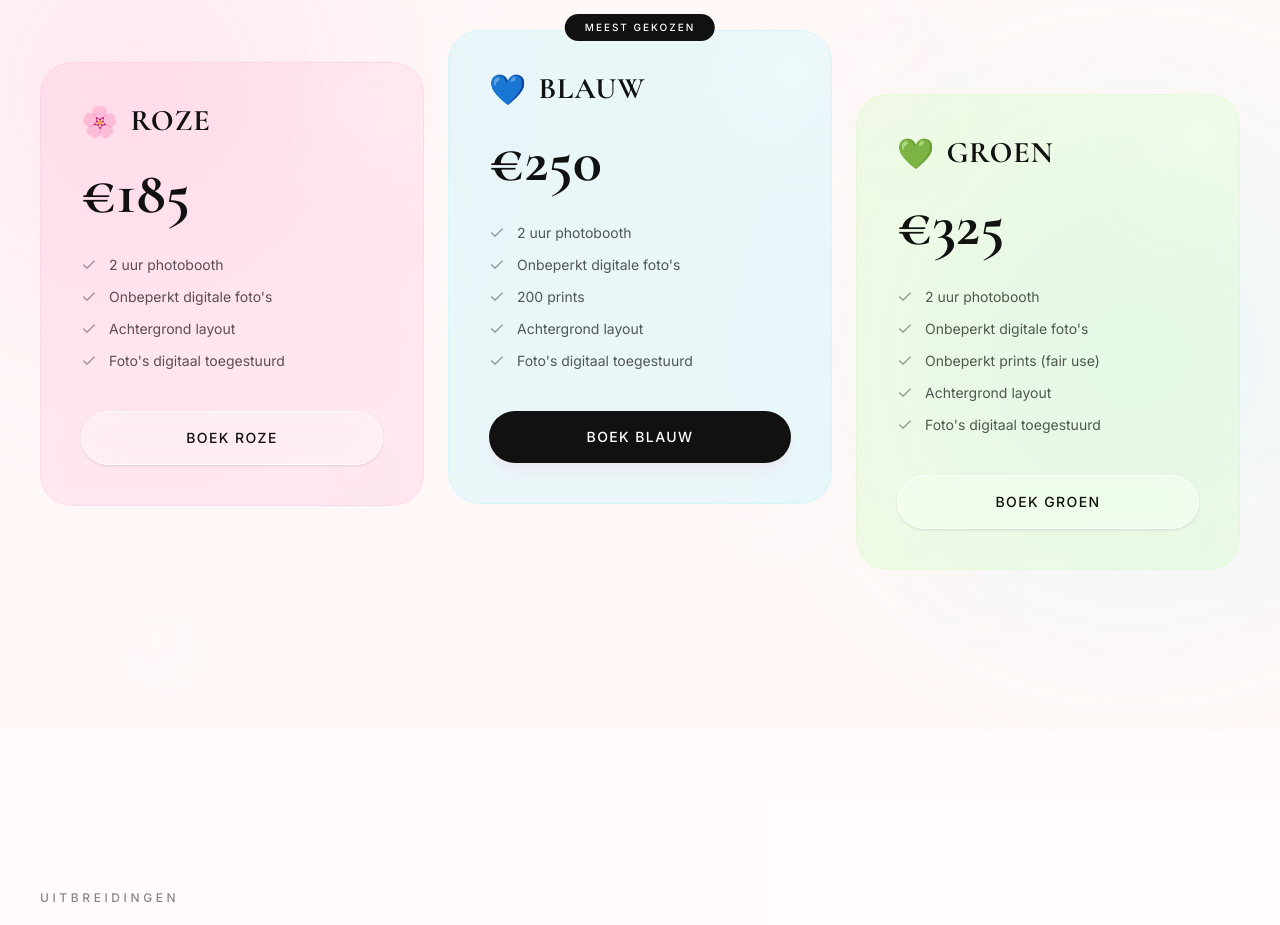
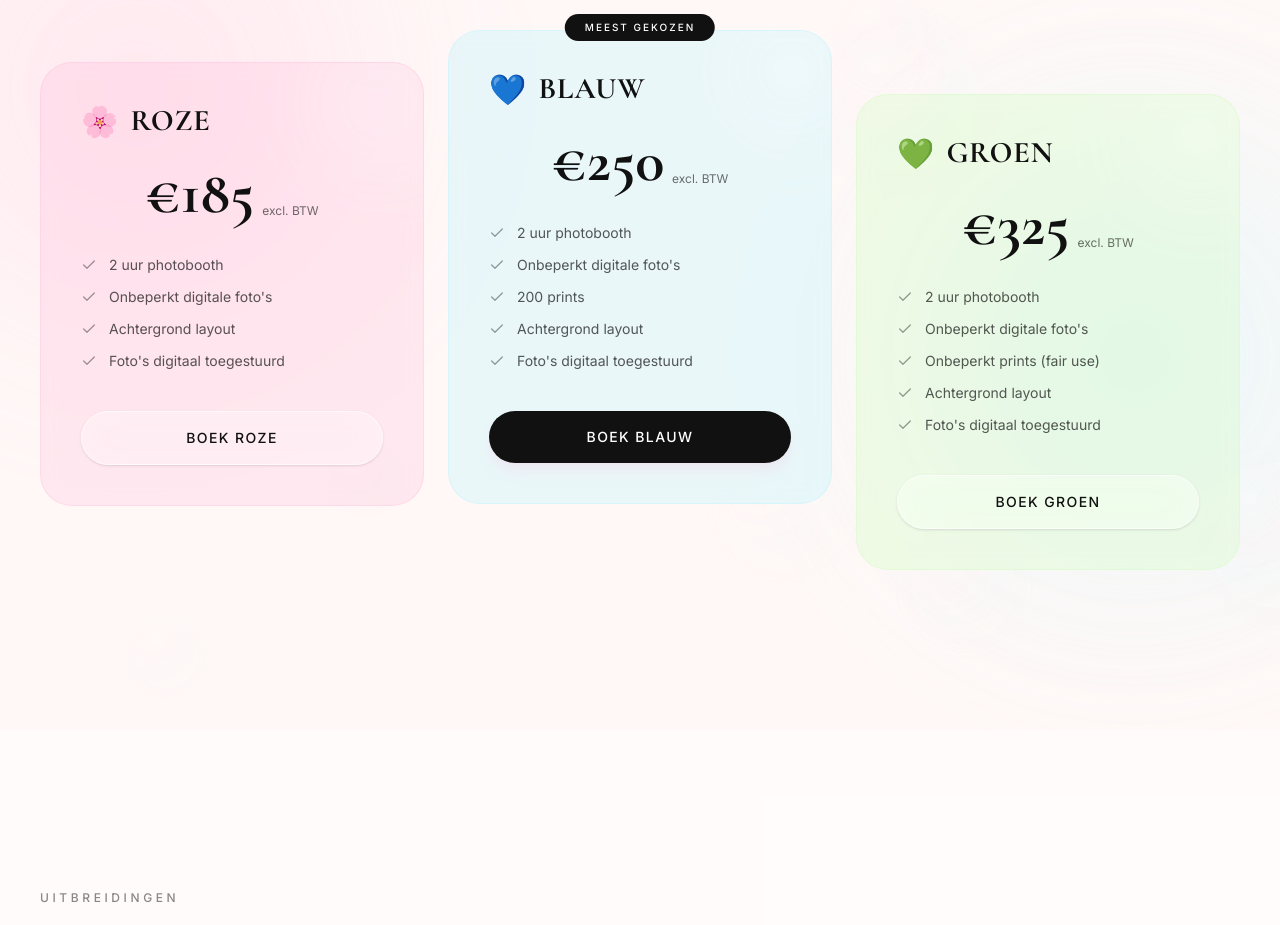
Before and after one commit to Koensuhre/heynoona, a Next.js app: page / in a window 1280 px wide. Shown: the part 2760-3685 px from the top of the page. Built offline with nearby package versions, Linux system fonts and the light colour scheme.

Commit message:
excl btw add

```diff
--- a/src/components/Packages.tsx
+++ b/src/components/Packages.tsx
@@ -12,6 +12,7 @@ const packages = [
     name: "Roze",
     emoji: "🌸",
     price: "€185",
+    vat: "excl. BTW",
     color: "bg-pink/25",
     borderColor: "border-pink/30",
     glowColor: "hover:shadow-pink/20",
@@ -29,6 +30,7 @@ const packages = [
     name: "Blauw",
     emoji: "💙",
     price: "€250",
+    vat: "excl. BTW",
     color: "bg-blue/25",
     borderColor: "border-blue/30",
     glowColor: "hover:shadow-blue/20",
@@ -47,6 +49,7 @@ const packages = [
     name: "Groen",
     emoji: "💚",
     price: "€325",
+      vat: "excl. BTW",
     color: "bg-green/25",
     borderColor: "border-green/30",
     glowColor: "hover:shadow-green/20",
@@ -124,9 +127,14 @@ export default function Packages() {
                     </h3>
                   </div>
 
-                  <p className="font-heading mb-8 text-5xl font-bold text-foreground md:text-6xl">
-                    {pkg.price}
-                  </p>
+                  <div className="mb-8 flex items-end justify-center gap-2">
+  <span className="font-heading text-5xl font-bold text-foreground md:text-6xl">
+    {pkg.price}
+  </span>
+  <span className="mb-1 text-xs text-foreground/60">
+    excl. BTW
+  </span>
+</div>
 
                   <ul className="mb-10 space-y-3">
                     {pkg.features.map((feature) => (
```
